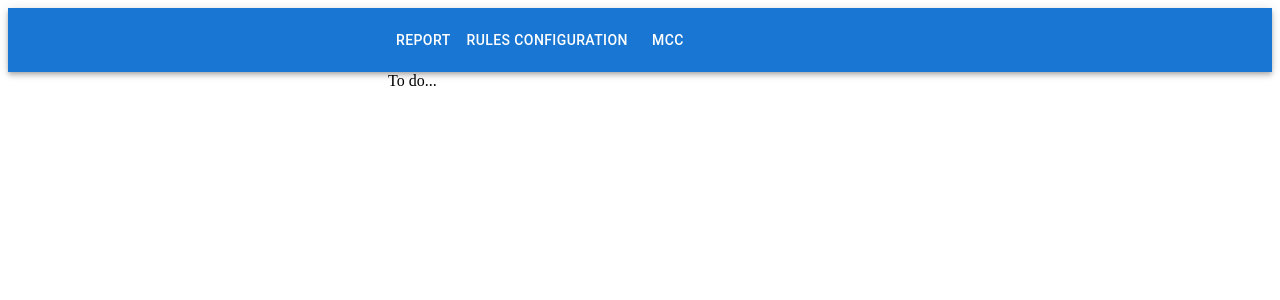
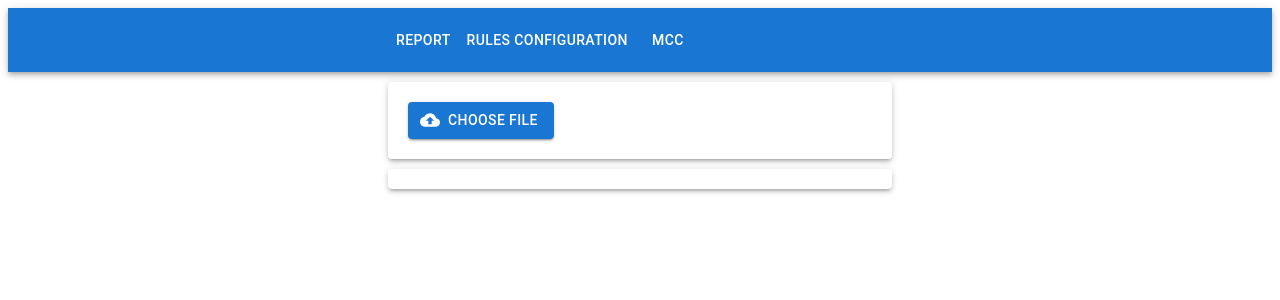
Before and after one commit to vokabud/my-budget, a React (Create React App) app in the folder src/my-budget-ui/: page /rules in a window 1280 px wide. Shown: the top 300 px of the page. Built offline with nearby package versions, Linux system fonts and the light colour scheme.

Commit message:
Add functionality to load rules

```diff
--- /dev/null
+++ b/src/my-budget-ui/src/common/FlexRow/FlexRow.tsx
@@ -0,0 +1,20 @@
+import { Box } from "@mui/material";
+import { FC, ReactNode } from "react";
+
+interface IProps {
+    children: ReactNode;
+}
+
+const FlexRow: FC<IProps> = ({
+    children,
+}) => (
+    <Box
+        display={'flex'}
+        alignItems={'center'}
+        padding={'10px'}
+    >
+        {children}
+    </Box>
+)
+
+export default FlexRow;
--- /dev/null
+++ b/src/my-budget-ui/src/common/FlexRow/index.ts
@@ -0,0 +1 @@
+export { default } from './FlexRow';
--- a/src/my-budget-ui/src/common/Section/Section.tsx
+++ b/src/my-budget-ui/src/common/Section/Section.tsx
@@ -1,31 +1,22 @@
-import { Box } from "@mui/material";
+import { Paper } from "@mui/material";
 import { FC, ReactNode } from "react";
 
 interface IProps {
-    children: ReactNode;
-    show: boolean;
+  children: ReactNode;
 }
 
 const Section: FC<IProps> = ({
-    children,
-    show
-}) => {
-    if (!show) {
-        return null;
-    }
-
-    return (
-        <Box
-            display={'flex'}
-            alignItems={'center'}
-            border={'1px solid gray'}
-            padding={'10px'}
-            marginTop={'10px'}
-            borderRadius={'5px'}
-        >
-            {children}
-        </Box>
-    );
-}
+  children
+}) => (
+  <Paper
+    style={{
+      padding: '10px',
+      margin: '10px 0'
+    }}
+    elevation={3}
+  >
+    {children}
+  </Paper>
+)
 
 export default Section;
--- a/src/my-budget-ui/src/pages/MonoReport/MonoReport.tsx
+++ b/src/my-budget-ui/src/pages/MonoReport/MonoReport.tsx
@@ -2,10 +2,11 @@ import { Container, Typography } from '@mui/material';
 import { FC, useState } from 'react';
 
 import FileLoader from 'common/FileLoader';
-import Section from 'common/Section';
+import FlexRow from 'common/FlexRow';
 import { IReport } from 'types';
 
 import Categories from './Categories';
+import Section from 'common/Section';
 
 const MonoReport: FC = () => {
   const [data, setData] = useState<IReport | null>(null);
@@ -13,32 +14,36 @@ const MonoReport: FC = () => {
   const onFileContentHandler = (content: string) => {
     try {
       const parsedData: IReport = JSON.parse(content);
-            console.log(parsedData);
       setData(parsedData);
-            console.log(parsedData);
     } catch (error) {
       console.error(error);
     }
   }
 
   return (
-        <Container>
-            <Section show={true}>
+    <Container maxWidth="lg">
+      <Section>
+        <FlexRow>
           <FileLoader onFileContent={onFileContentHandler} />
+        </FlexRow>
       </Section>
-            <Section show={data != null}>
+      {data != null && (
+        <>
+          <Section>
             <Typography variant="h6" component="h1">
-                    {`From ${data?.startDate} To ${data?.endDate}`}
+              {`From ${data.startDate} To ${data.endDate}`}
             </Typography>
           </Section>
-            <Section show={data != null}>
+          <Section>
             <Typography variant="h6" component="h1">
-                    {`Total: ${data?.total}`}
+              {`Total: ${data.total}`}
             </Typography>
           </Section>
-            <Section show={data != null}>
-                <Categories categories={data?.categories || []} />
+          <Section>
+            <Categories categories={data.categories || []} />
           </Section>
+        </>
+      )}
     </Container>
   );
 };
--- a/src/my-budget-ui/src/pages/RulesConfigurator/RulesConfigurator.tsx
+++ b/src/my-budget-ui/src/pages/RulesConfigurator/RulesConfigurator.tsx
@@ -1,10 +1,42 @@
-import { Container } from '@mui/material';
-import { FC } from 'react';
+import { Container, Paper } from '@mui/material';
+import { FC, useState } from 'react';
+
+import FileLoader from 'common/FileLoader';
+import Section from 'common/Section';
+import FlexRow from 'common/FlexRow';
+import { IRule } from 'types';
 
 const RulesConfigurator: FC = () => {
+    const [data, setData] = useState<IRule[]>([]);
+
+    const onFileContentHandler = (content: string) => {
+        try {
+            const parsedData: IRule[] = JSON.parse(content);
+            setData(parsedData);
+        } catch (error) {
+            console.error(error);
+        }
+    }
+
     return (
         <Container>
-            To do...
+            <Section>
+                <FlexRow>
+                    <FileLoader onFileContent={onFileContentHandler} />
+                </FlexRow>
+            </Section>
+            <Section>
+                {data.map((rule, index) => (
+                    <div key={index}>
+                        <p>{rule.property}</p>
+                        <p>{rule.condition}</p>
+                        <p>{rule.value}</p>
+                        <p>{rule.result.type}</p>
+                        <p>{rule.result.value}</p>
+                        <p>{rule.result.property}</p>
+                    </div>
+                ))}
+            </Section>
         </Container>
     );
 };
```
Also changed, not shown: src/my-budget-ui/src/types.ts (+13 -0 lines). Lines whose indentation alone changed are shown as unchanged.
